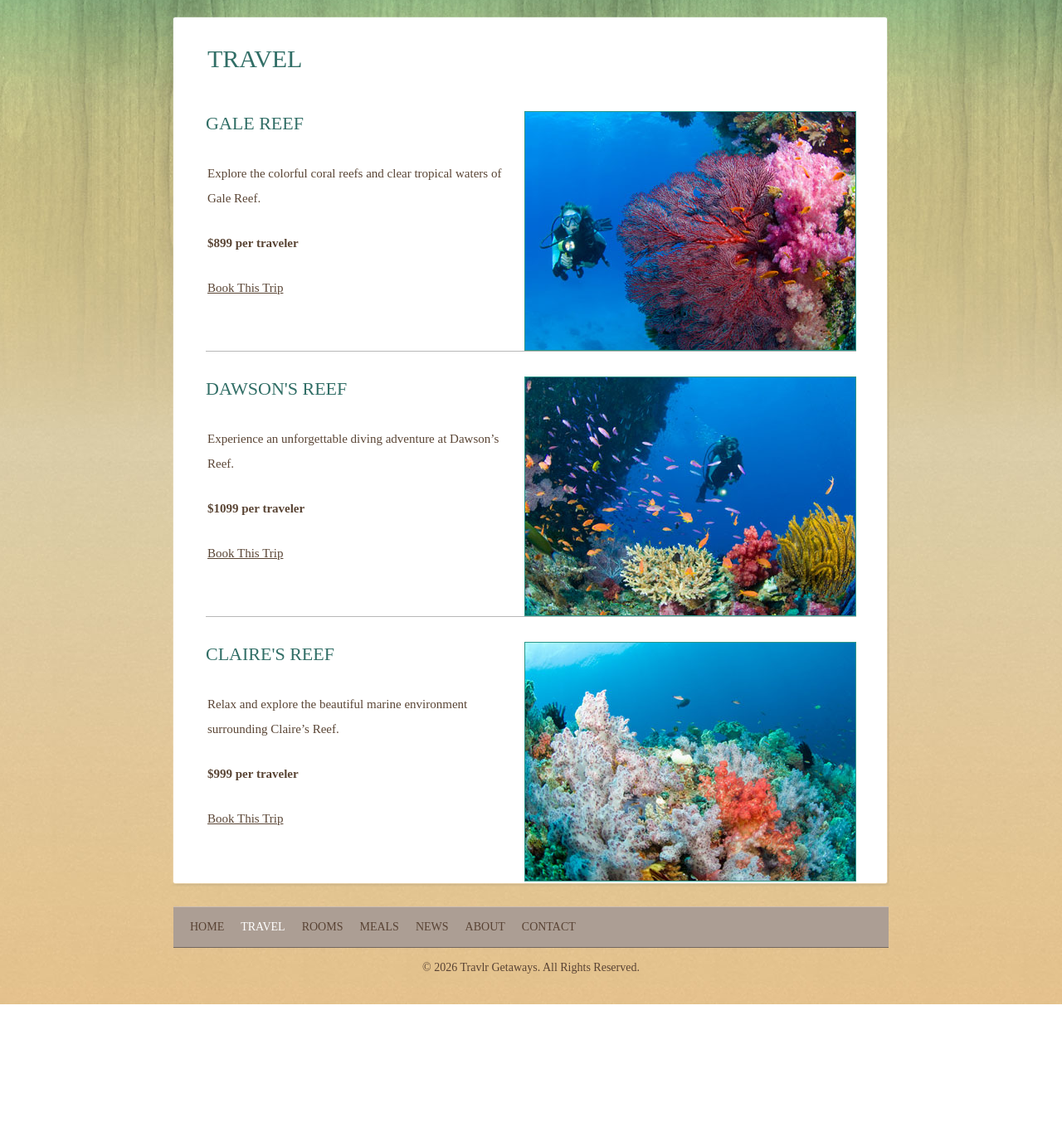
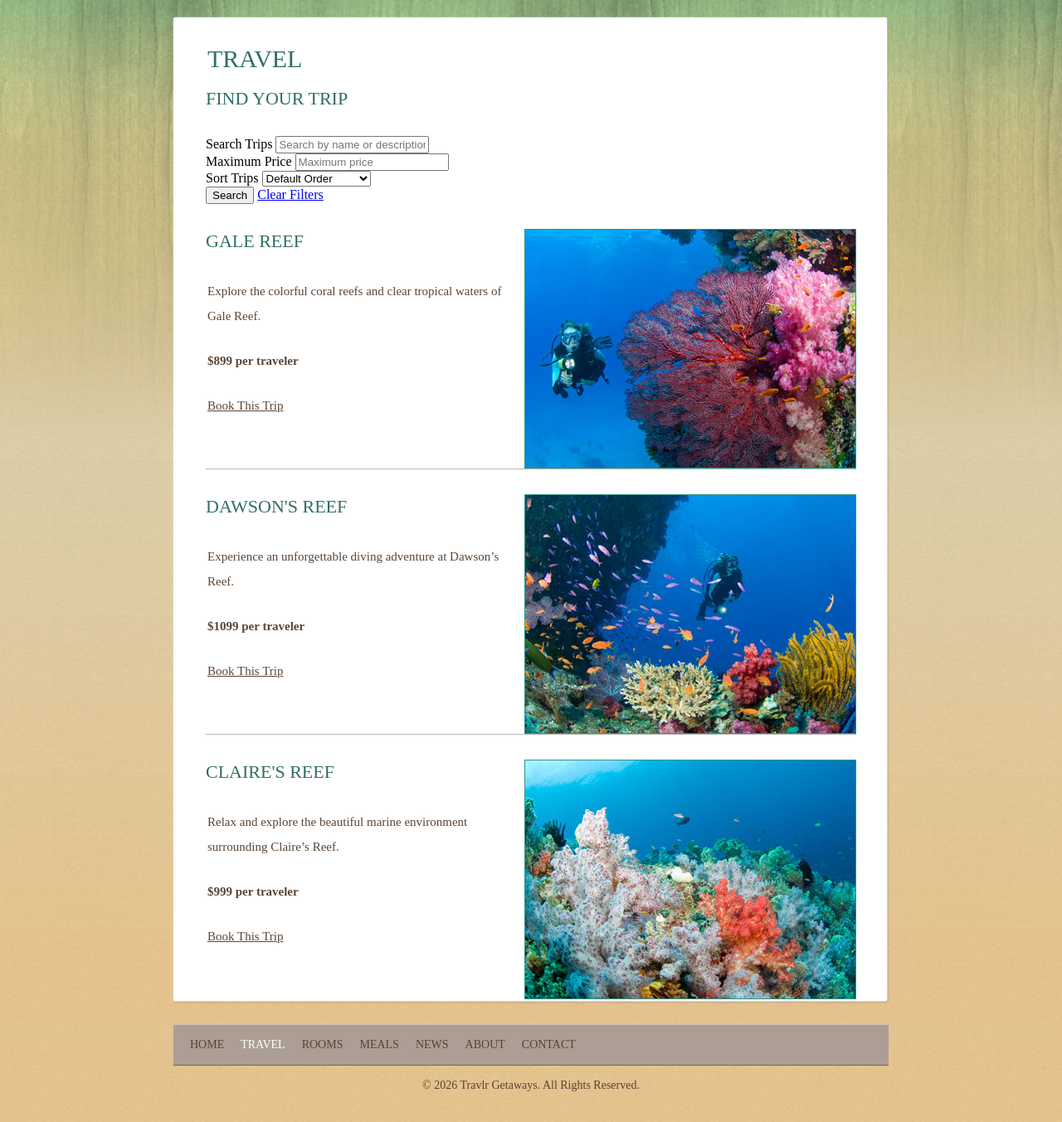
Before and after one commit to CoryVSNHU/CS-499-Capstone, a Node server app: page /travel in a window 1280 px wide. Shown: the part 196-1549 px from the top of the page at 83% size. Before the commit the page ends 1407 px from the top, so only its background shows below. Run offline with Node 20, Linux system fonts and the light colour scheme.

Commit message:
Complete algorithms and data structures enhancement
Added Map-based trip lookup, trip searching and price filtering, sorting algorithms, combined filtering and sorting, and no-results handling.

```diff
--- a/Enhanced-Travlr/app_server/controllers/travlr.js
+++ b/Enhanced-Travlr/app_server/controllers/travlr.js
@@ -22,13 +22,76 @@ const trips = [
     }
 ];
 
+// Create a Map that uses each trip code as the key.
+// This allows a specific trip to be retrieved without
+// searching through the entire trips array.
+const tripMap = new Map();
+
+trips.forEach((trip) => {
+    tripMap.set(trip.code, trip);
+});
+
 const travel = (req, res) => {
-    res.render('travel', {
-        title: 'Travlr Getaways',
-        trips
-    });
+    // Read optional search and maximum price values
+    // from the URL query string.
+    const search = req.query.search
+        ? req.query.search.trim().toLowerCase()
+        : '';
+
+    const maxPrice = req.query.maxPrice
+        ? Number(req.query.maxPrice)
+        : null;
+
+    // Start with the complete collection of trips.
+    let filteredTrips = trips;
+
+    // Filter trips by name or description.
+    if (search) {
+        filteredTrips = filteredTrips.filter((trip) => {
+            return (
+                trip.name.toLowerCase().includes(search) ||
+                trip.description.toLowerCase().includes(search)
+            );
+        });
+    }
+
+    // Filter trips by maximum price.
+    if (maxPrice !== null && !Number.isNaN(maxPrice)) {
+        filteredTrips = filteredTrips.filter((trip) => {
+            return trip.price <= maxPrice;
+        });
+    }
+// Sort the filtered results based on the user's selection.
+const sort = req.query.sort || '';
+
+if (sort === 'priceLow') {
+    filteredTrips.sort((a, b) => a.price - b.price);
+} else if (sort === 'priceHigh') {
+    filteredTrips.sort((a, b) => b.price - a.price);
+} else if (sort === 'name') {
+    filteredTrips.sort((a, b) =>
+        a.name.localeCompare(b.name)
+    );
+}
+   res.render('travel', {
+    title: 'Travlr Getaways',
+    trips: filteredTrips,
+    search: req.query.search || '',
+    maxPrice: req.query.maxPrice || '',
+    sort,
+    sortPriceLow: sort === 'priceLow',
+    sortPriceHigh: sort === 'priceHigh',
+    sortName: sort === 'name'
+});
+};
+
+// Retrieve a trip directly by its unique trip code.
+// Map lookup has an average time complexity of O(1).
+const getTripByCode = (code) => {
+    return tripMap.get(code);
 };
 
 module.exports = {
-    travel
+    travel,
+    getTripByCode
 };
--- a/Enhanced-Travlr/app_server/views/travel.hbs
+++ b/Enhanced-Travlr/app_server/views/travel.hbs
@@ -53,6 +53,81 @@
                         <div class="body">
 
                             <h1>Travel</h1>
+                            <div class="trip-search">
+    <h2>Find Your Trip</h2>
+
+    <form action="/travel" method="GET">
+
+        <div>
+            <label for="search">Search Trips</label>
+            <input
+                type="text"
+                id="search"
+                name="search"
+                placeholder="Search by name or description"
+                value="{{search}}"
+            >
+        </div>
+
+        <div>
+            <label for="maxPrice">Maximum Price</label>
+            <input
+                type="number"
+                id="maxPrice"
+                name="maxPrice"
+                min="0"
+                placeholder="Maximum price"
+                value="{{maxPrice}}"
+            >
+        </div>
+
+        <div>
+            <label for="sort">Sort Trips</label>
+
+            <select
+    id="sort"
+    name="sort"
+    onchange="this.form.submit()"
+>
+    <option value="">
+        Default Order
+    </option>
+
+    <option
+        value="priceLow"
+        {{#if sortPriceLow}}selected{{/if}}
+    >
+        Price: Low to High
+    </option>
+
+    <option
+        value="priceHigh"
+        {{#if sortPriceHigh}}selected{{/if}}
+    >
+        Price: High to Low
+    </option>
+
+    <option
+        value="name"
+        {{#if sortName}}selected{{/if}}
+    >
+        Name: A to Z
+    </option>
+</select>
+        </div>
+
+        <button type="submit">
+            Search
+        </button>
+
+        <a href="/travel">
+            Clear Filters
+        </a>
+
+    </form>
+</div>
+
+                            {{#if trips.length}}
 
     <ul id="sites">
 
@@ -84,6 +159,22 @@
         {{/each}}
 
     </ul>
+
+{{else}}
+
+    <div class="no-results">
+        <h2>No Trips Found</h2>
+        <p>
+            No trips matched your search criteria.
+            Try changing your search or price range.
+        </p>
+
+        <a href="/travel">
+            View All Trips
+        </a>
+    </div>
+
+{{/if}}
 
                         </div>
                     </div>
```
Also changed, not shown: Enhanced-Travlr/app_server/controllers/reservations.js (+8 -6 lines). Lines whose indentation alone changed are shown as unchanged.
